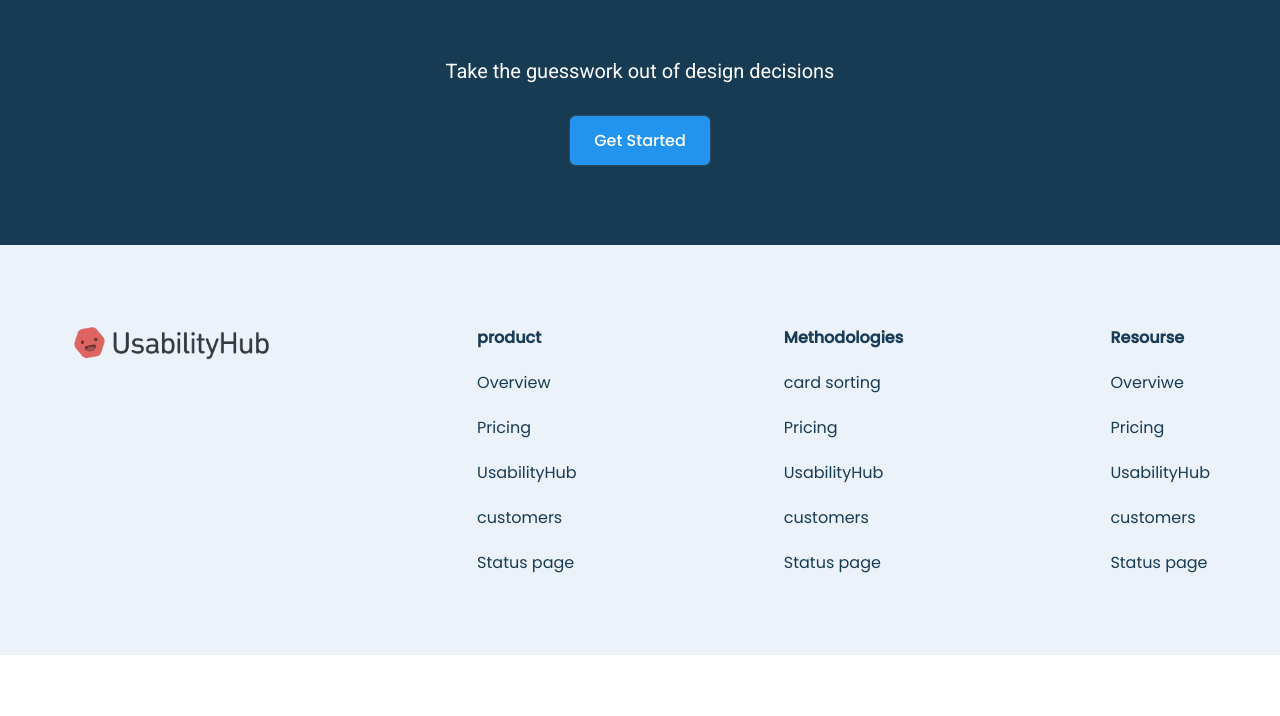
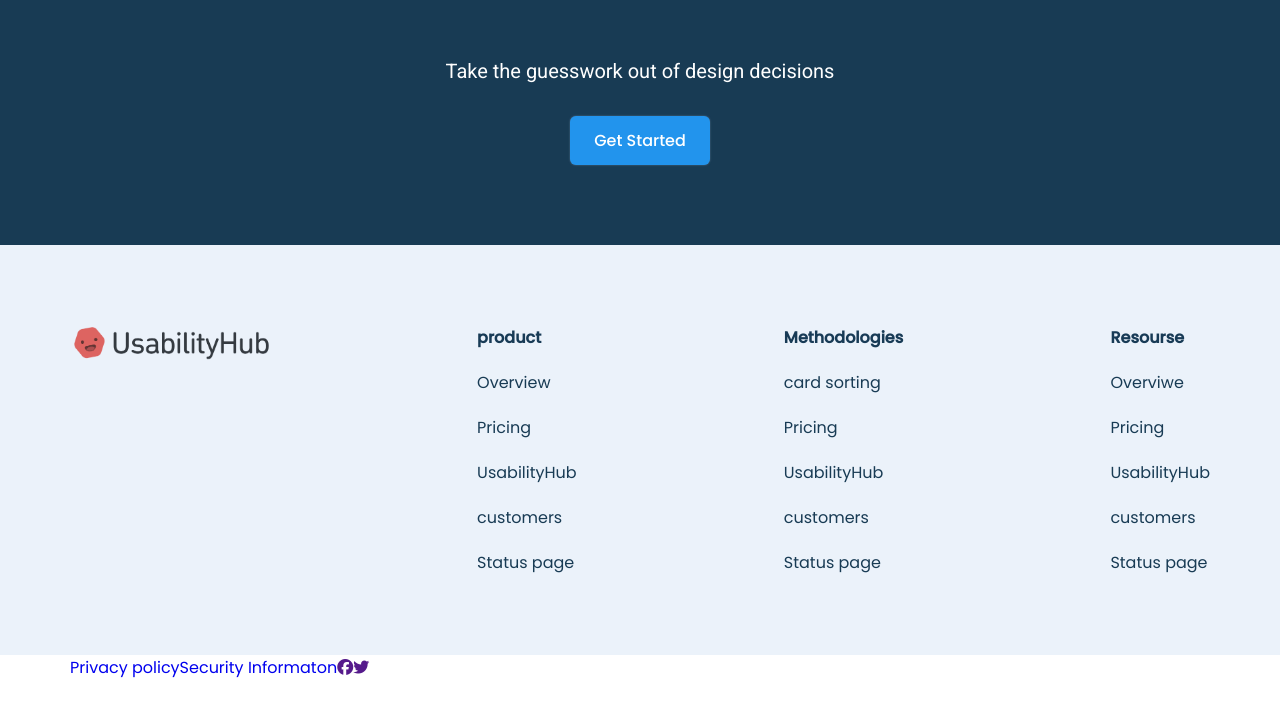
Before and after one commit to mauryaharsh784/usability, a plain HTML site: page project1/index.html in a window 1280 px wide. Shown: the part 4022-4738 px from the top of the page. Drawn offline with Linux system fonts and the light colour scheme.

Commit message:
add subfooter

```diff
--- a/project1/index.html
+++ b/project1/index.html
@@ -238,7 +238,17 @@
         </div>
       </div>
     </footer>
-    <div class="subfooter"></div>
+
+    <div class="subfooter">
+      <div class="container flex subfooter-container">
+        <a href="#">Privacy policy</a>
+        <a href="#">Security Informaton</a>
+        <a href=""><i class="fa-brands fa-facebook"></i></a>
+
+        <a href=""><i class="fa-brands fa-twitter"></i></a>
+
+      </div>
+    </div>
     <div class="spacer"></div>
     <script
       src="https://kit.fontawesome.com/06431ec618.js"
```
